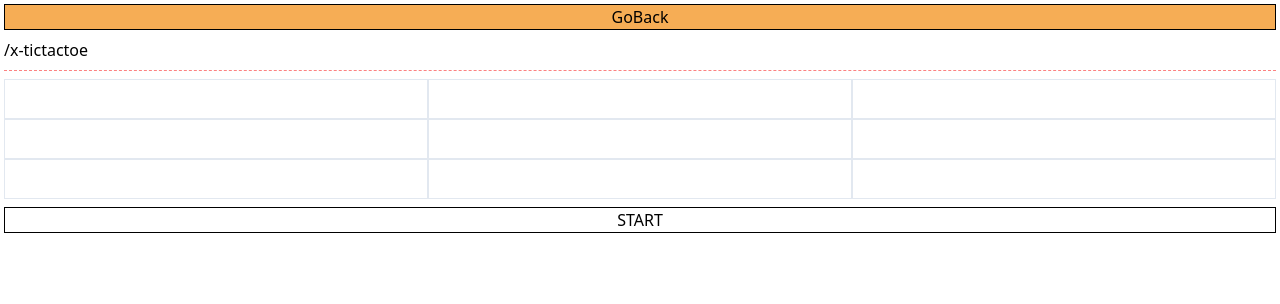
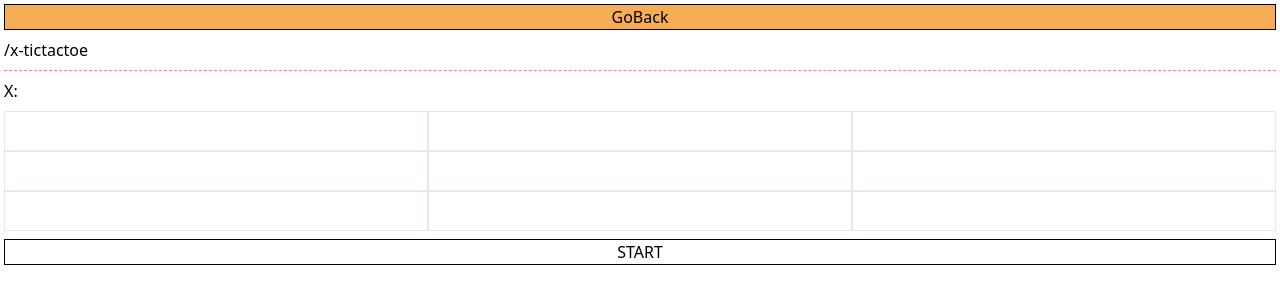
Before and after one commit to MrNovado/xstate-playground, a React (Vite) app: page /x-tictactoe in a window 1280 px wide. Shown: the top 304 px of the page. Built offline with nearby package versions, Linux system fonts and the light colour scheme.

Commit message:
build script

```diff
--- a/package.json
+++ b/package.json
@@ -7,6 +7,7 @@
   "license": "MIT",
   "scripts": {
     "start": "parcel src/index.html",
+    "build": "parcel build src/index.html --public-url /xstate-playground/",
     "tsc": "tsc --noEmit"
   },
   "dependencies": {
--- a/src/feature/TicTacToe.tsx
+++ b/src/feature/TicTacToe.tsx
@@ -244,7 +244,7 @@ const ticTacToeMachine = Machine<TicTacToeMachineContext>(
 
 export default function TicTacToe() {
     const [state, send] = useMachine(ticTacToeMachine);
-    const { winCombo, field } = state.context;
+    const { winCombo, field, turnOrder } = state.context;
 
     const controls = useMemo(() => {
         switch (true) {
@@ -275,6 +275,7 @@ export default function TicTacToe() {
 
     return (
         <div className="v-list-1">
+            <h1>{turnOrder === "actor1" ? "X" : "O"}:</h1>
             <div className="grid grid-cols-3">
                 {state.context.field.map((cell, index) => (
                     <div
```
